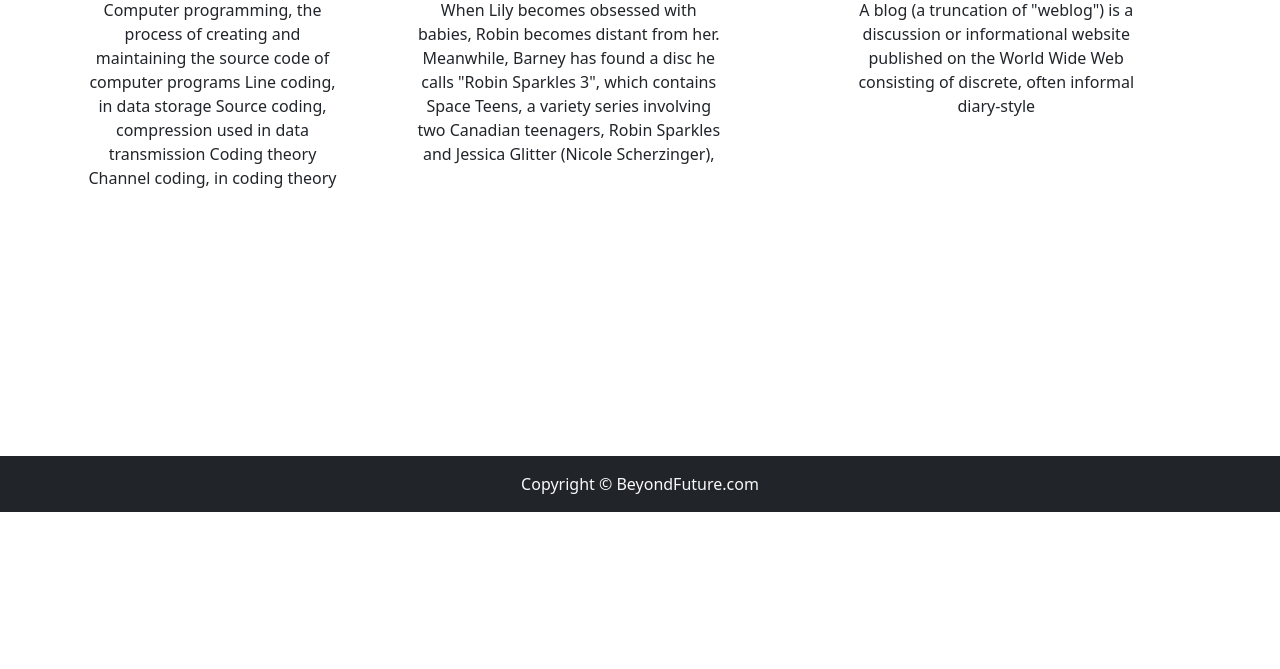
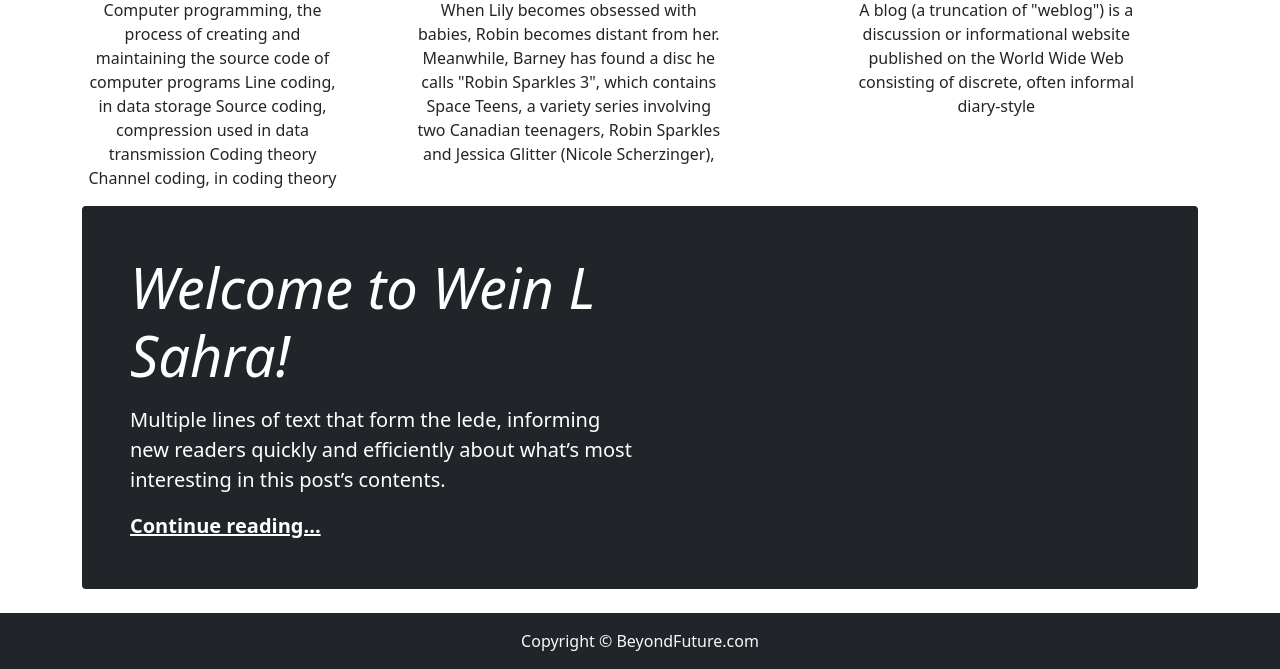
Before and after one commit to tamermoghraby/BlogProject, a Django app: page / in a window 1280 px wide. Shown: the part 744-1413 px from the top of the page. Before the commit the page ends 1256 px from the top, so only its background shows below. Run offline with Django 4.2, Linux system fonts and the light colour scheme.

Commit message:
Update index.html

```diff
--- a/blog/templates/index.html
+++ b/blog/templates/index.html
@@ -82,5 +82,12 @@
             </div>
         </div>
     </div>
+    <div class="p-4 p-md-5 mb-4 text-white rounded bg-dark">
+    <div class="col-md-6 px-0">
+      <h1 class="display-4 fst-italic">Welcome to Wein L Sahra!</h1>
+      <p class="lead my-3">Multiple lines of text that form the lede, informing new readers quickly and efficiently about what’s most interesting in this post’s contents.</p>
+      <p class="lead mb-0"><a href="#" class="text-white fw-bold">Continue reading...</a></p>
+    </div>
+  </div>
 </div>
 {% endblock body %}
```
